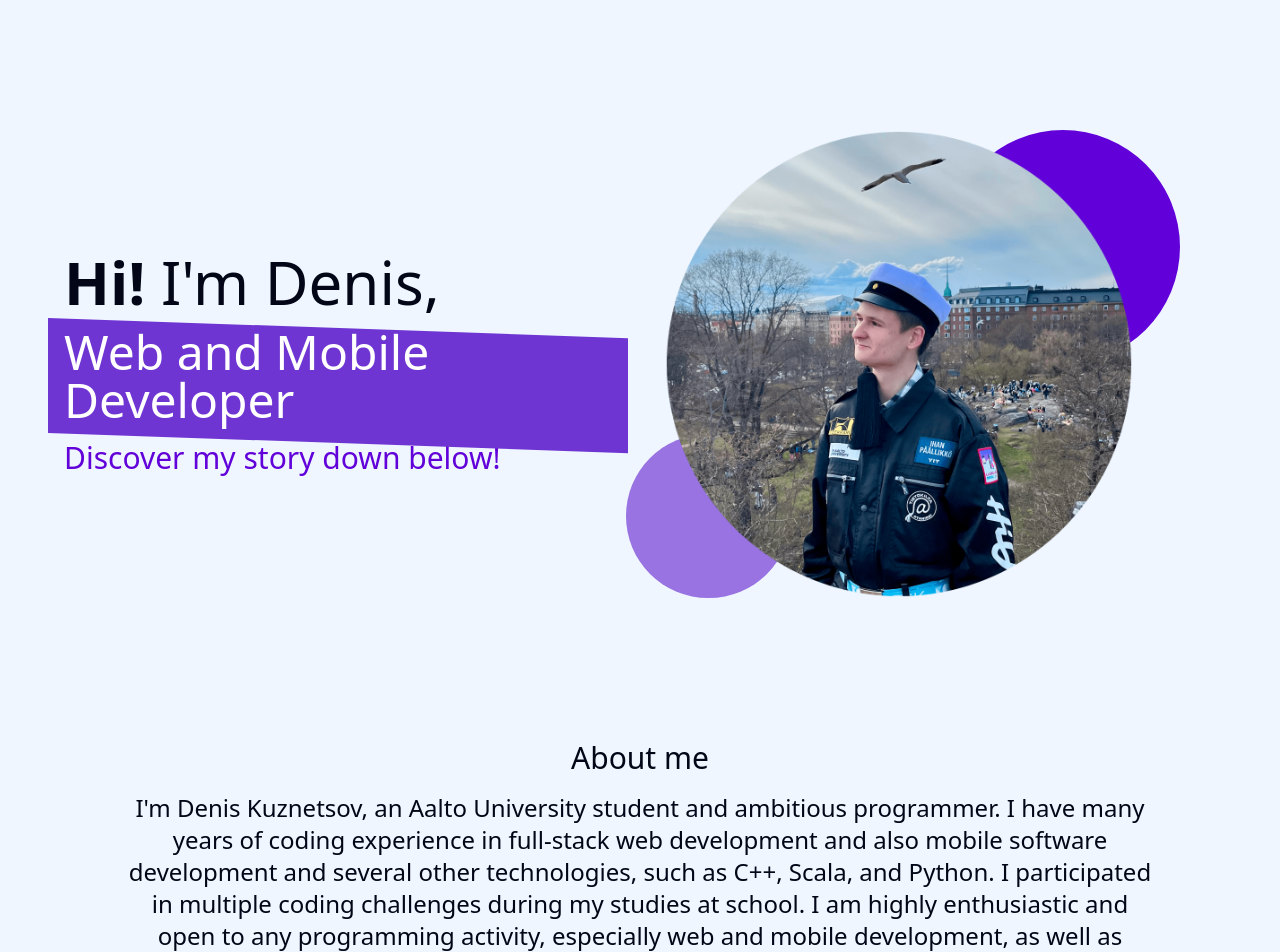
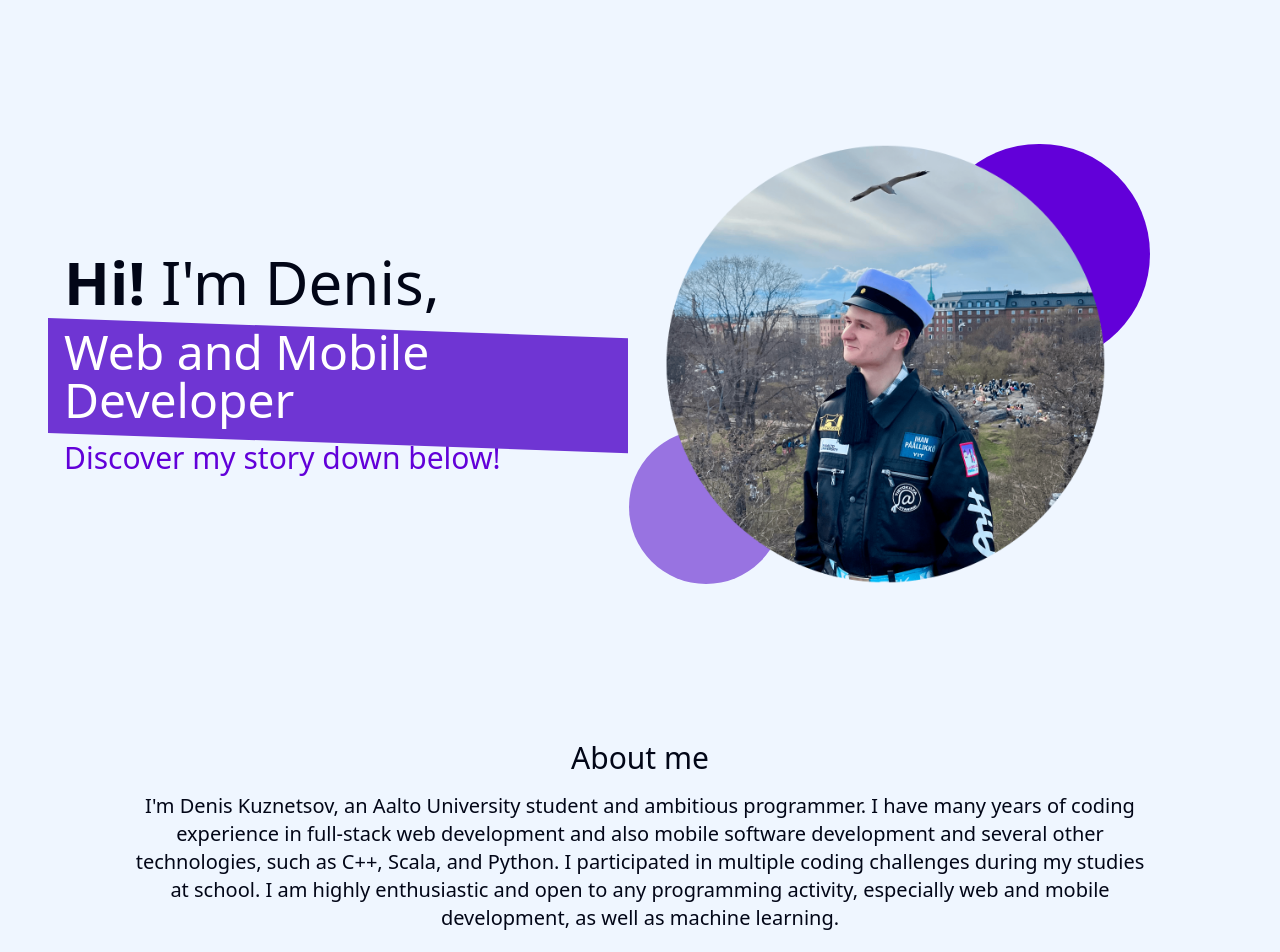
Before and after one commit to Dereden399/dereden399.github.io, a Vue app: page / in a window 1280 px wide. Shown: the part 60-1012 px from the top of the page. Built offline with nearby package versions, Linux system fonts and the light colour scheme.

Commit message:
Better large screens support

```diff
--- a/src/App.vue
+++ b/src/App.vue
@@ -13,8 +13,9 @@ import Footer from './components/Footer.vue'
   <Navbar />
   <div
     :style="`margin-top: ${navbarHeight};`"
-    class="flex w-full flex-col items-center"
+    class="flex w-full flex-col items-center justify-center"
   >
+    <div class="3xl:max-w-[2400px] flex w-full flex-col items-center">
       <div
         class="flex w-full flex-col items-center justify-center gap-x-12 px-2 md:flex-row md:px-16"
         :style="`min-height: calc(100vh - ${navbarHeight});`"
@@ -24,7 +25,9 @@ import Footer from './components/Footer.vue'
       </div>
       <div class="flex w-full flex-col items-center p-2 lg:max-w-[80%] lg:p-0">
         <h1 id="aboutMe" class="text-3xl text-slate-950">About me</h1>
-      <p class="mt-2 text-center text-lg text-slate-950 md:mt-4 md:text-2xl">
+        <p
+          class="3xl:text-2xl mt-2 text-center text-lg text-slate-950 md:mt-4 md:text-xl"
+        >
           {{ aboutMeDescription }}
         </p>
         <h1 class="mt-2 text-3xl text-slate-950 md:mt-4">My Education Path</h1>
@@ -41,5 +44,6 @@ import Footer from './components/Footer.vue'
         <ContactsSection />
       </div>
     </div>
+  </div>
   <Footer class="mt-16" />
 </template>
--- a/src/components/Footer.vue
+++ b/src/components/Footer.vue
@@ -1,7 +1,7 @@
 <script setup lang="ts"></script>
 
 <template>
-  <div class="flex w-full flex-col items-center text-slate-950">
+  <div class="flex w-full flex-col items-center text-lg text-slate-950">
     <div
       class="my-16 flex flex-col items-center border-t-2 border-blue-300 py-8"
     >
--- a/src/components/Header/HeaderInfo.vue
+++ b/src/components/Header/HeaderInfo.vue
@@ -8,16 +8,16 @@ import { navbarHeight } from '../../constants.ts'
     class="flex h-full flex-auto flex-col items-center justify-center p-2 md:flex-[2] lg:p-0"
   >
     <div>
-      <p class="text-5xl text-slate-950 md:text-6xl">
+      <p class="4xl:text-8xl text-5xl text-slate-950 md:text-6xl">
         <span class="font-bold">Hi!</span> I'm Denis,
       </p>
       <p
-        class="relative z-0 mt-2 text-3xl text-white before:absolute before:-inset-x-1 before:-z-10 before:block before:h-[120%] before:w-[102%] before:skew-y-2 before:bg-accent-300 before:transition-all hover:before:skew-y-0 md:mt-4 md:text-4xl before:md:-inset-x-4 before:md:w-[105%] lg:text-5xl"
+        class="4xl:text-6xl relative z-0 mt-2 text-3xl text-white before:absolute before:-inset-x-1 before:-z-10 before:block before:h-[120%] before:w-[102%] before:skew-y-2 before:bg-accent-300 before:transition-all hover:before:skew-y-0 md:mt-4 md:text-4xl before:md:-inset-x-4 before:md:w-[105%] lg:text-5xl"
       >
         Web and Mobile Developer
       </p>
       <p
-        class="mt-4 cursor-pointer text-xl text-accent-500 transition-all hover:scale-110 md:text-3xl"
+        class="4xl:text-4xl mt-4 cursor-pointer text-xl text-accent-500 transition-all hover:scale-110 md:text-3xl"
         @click="scrollTo('aboutMe')"
       >
         Discover my story down below!
--- a/src/components/Header/HeaderPhoto.vue
+++ b/src/components/Header/HeaderPhoto.vue
@@ -5,7 +5,7 @@
     class="flex h-full flex-auto items-center justify-center md:flex-[2] md:justify-start"
   >
     <div
-      class="relative flex w-full max-w-[85%] flex-col items-center justify-center"
+      class="relative flex w-full max-w-[80%] flex-col items-center justify-center"
     >
       <img src="/picture.png" class="w-full" alt="picture of me" />
       <div
--- a/src/components/ProjectCard.vue
+++ b/src/components/ProjectCard.vue
@@ -6,12 +6,12 @@ const { project } = defineProps<{ project: ProjectInfoType }>()
 
 <template>
   <div
-    class="relative h-96 shadow-xl transition-all duration-300 ease-in-out lg:h-80 lg:hover:scale-105"
+    class="relative h-96 shadow-xl transition-all duration-300 ease-in-out lg:hover:scale-105"
   >
     <div
-      class="absolute -z-10 h-96 w-full translate-x-2 translate-y-2 rounded-xl bg-accent-300/50 lg:h-80"
+      class="absolute -z-10 h-96 w-full translate-x-2 translate-y-2 rounded-xl bg-accent-300/50"
     />
-    <div class="flex h-96 flex-col rounded-xl bg-white p-4 lg:h-80">
+    <div class="flex h-96 flex-col rounded-xl bg-white p-4">
       <h1 class="text-xl md:text-3xl">
         {{ project.name }}
         <span v-if="project.isPrivate" class="text-sm text-zinc-700 md:text-lg"
@@ -26,14 +26,14 @@ const { project } = defineProps<{ project: ProjectInfoType }>()
           >{{ tech }}</span
         >
       </div>
-      <p class="flex-1 overflow-clip text-lg md:text-xl">
+      <p class="3xl:text-2xl flex-1 overflow-clip text-lg md:text-xl">
         {{ project.description }}
       </p>
       <a
         v-if="project.link"
         :href="project.link"
         target="_blank"
-        class="text-lg text-accent-500 md:text-xl"
+        class="3xl:text-2xl text-lg text-accent-500 md:text-xl"
         >Link</a
       >
     </div>
--- a/src/components/SchoolInfoCard.vue
+++ b/src/components/SchoolInfoCard.vue
@@ -20,7 +20,7 @@ const { school } = defineProps<{ school: SchoolType }>()
       <h2 class="text-lg text-accent-600 md:text-3xl">GPA: {{ school.gpa }}</h2>
     </div>
     <div class="p-4">
-      <p class="text-base md:text-xl">{{ school.description }}</p>
+      <p class="3xl:text-2xl text-base md:text-xl">{{ school.description }}</p>
       <h1 v-if="school.skills.length > 0" class="text-lg md:text-2xl">
         Skills:
       </h1>
--- a/tailwind.config.js
+++ b/tailwind.config.js
@@ -12,6 +12,11 @@ export default {
           500: '#6200d9',
           600: '#5101b6'
         }
+      },
+      screens: {
+        '3xl': '1920px',
+        '4xl': '2560px',
+        '5xl': '3840px'
       }
     }
   },
```
Lines whose indentation alone changed are shown as unchanged.
